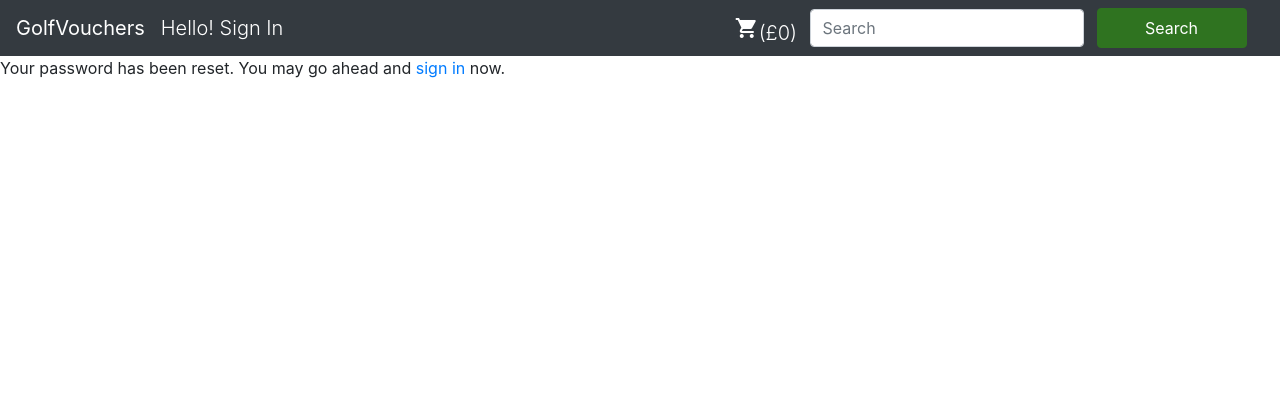
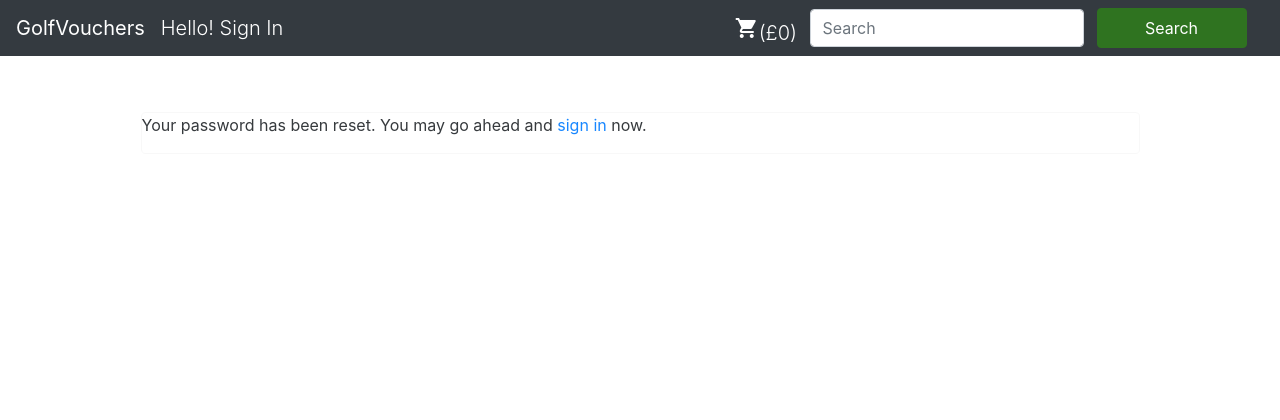
Before and after one commit to martingr1/golfvouchers, a Django app: a page that uses templates/registration/password_reset_complete.html in a window 1280 px wide. Shown: the top 420 px of the page. Run offline with Django 3.2, Linux system fonts and the light colour scheme; some libraries are stand-ins or nearby versions; some web fonts are replaced.

Commit message:
updated styles to registration templates

```diff
--- a/templates/registration/password_reset_complete.html
+++ b/templates/registration/password_reset_complete.html
@@ -1,7 +1,11 @@
 {% extends 'base.html' %}
 
 {% block content %}
-  <p>
-    Your password has been reset. You may go ahead and <a href="{% url 'login' %}">sign in</a> now.
-  </p>
+<div class="container">
+	<div class="card">
+		<p>
+			Your password has been reset. You may go ahead and <a href="{% url 'login' %}">sign in</a> now.
+		</p>
+	</div>
+</div>
 {% endblock %}
--- a/templates/registration/password_reset_confirm.html
+++ b/templates/registration/password_reset_confirm.html
@@ -1,9 +1,10 @@
 {% extends 'base.html' %}
 
 {% block content %}
-{% if validlink %}
+<div class="container">
 	<div class="card">
 		<h3>Change password</h3>
+		{% if validlink %}
 		<form method="post">
 			{% csrf_token %}
 			{{ form.as_p }}
@@ -16,4 +17,5 @@
 		</p>
 	</div>
 	{% endif %}
+</div>
 {% endblock %}
```
Lines whose indentation alone changed are shown as unchanged.
